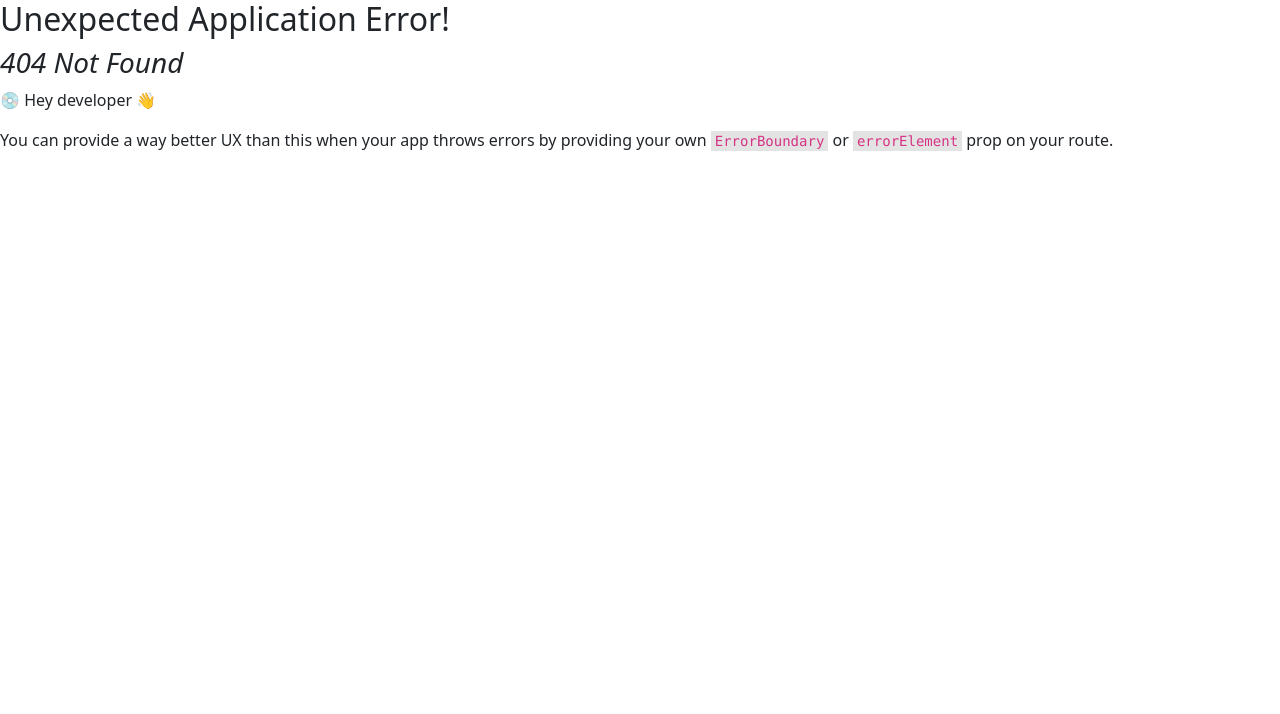
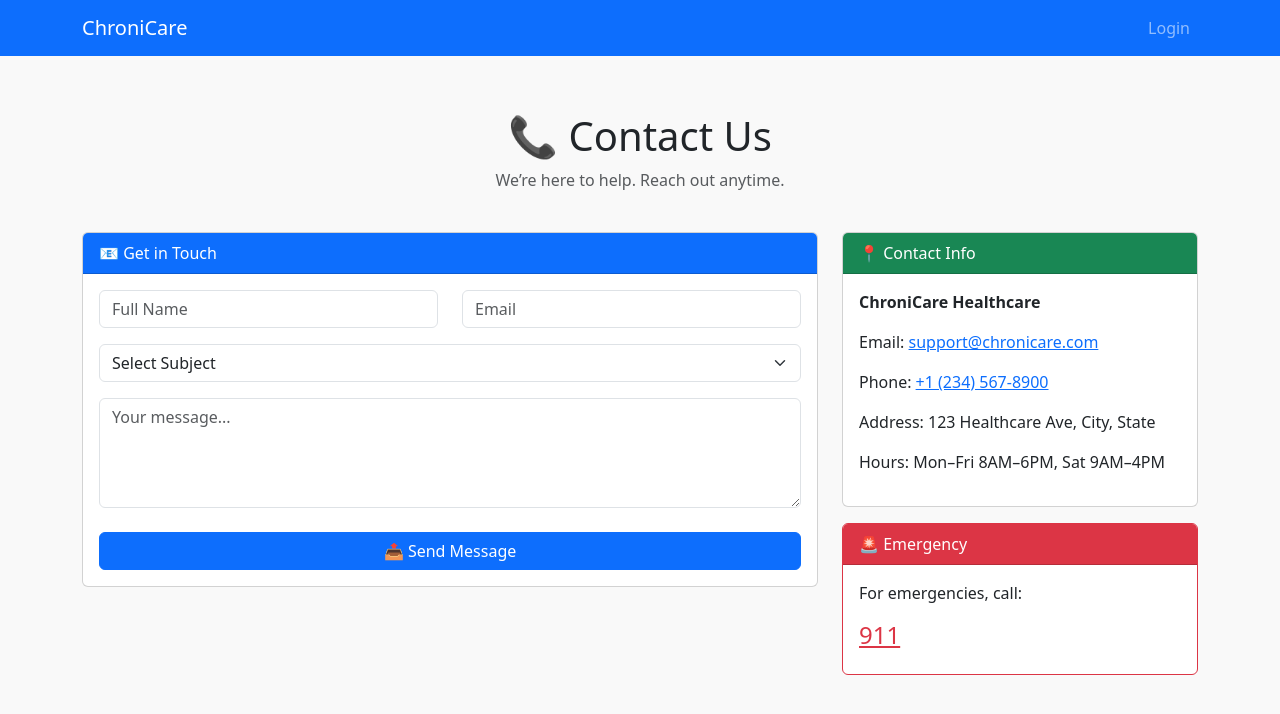
Before and after one commit to ajayygurjar/ChroniCare, a React (Vite) app: page /contact in a window 1280 px wide. Before the commit this address had no page. Shown: the top 714 px of the page. Built offline with nearby package versions, Linux system fonts and the light colour scheme.

Commit message:
Working Contact Page

```diff
--- /dev/null
+++ b/src/Pages/ContactPage.jsx
@@ -0,0 +1,126 @@
+import React, { useState, useEffect } from 'react';
+import { Container, Row, Col, Card, Form, Button, Alert } from 'react-bootstrap';
+
+const ContactPage = () => {
+  const [formData, setFormData] = useState({ name: '', email: '', subject: '', message: '' });
+  const [showAlert, setShowAlert] = useState(false);
+
+  useEffect(() => {
+    if (showAlert) {
+      const timer = setTimeout(() => setShowAlert(false), 5000);
+      return () => clearTimeout(timer);
+    }
+  }, [showAlert]);
+
+  const handleChange = (e) => {
+    setFormData({ ...formData, [e.target.name]: e.target.value });
+  };
+
+  const handleSubmit = (e) => {
+    e.preventDefault();
+    setShowAlert(true);
+    setFormData({ name: '', email: '', subject: '', message: '' });
+  };
+
+  return (
+    <Container className="mt-4">
+      <Row className="mb-4 text-center">
+        <Col>
+          <h1>📞 Contact Us</h1>
+          <p className="text-muted">We’re here to help. Reach out anytime.</p>
+        </Col>
+      </Row>
+
+      {showAlert && <Alert variant="success">✅ Message sent successfully!</Alert>}
+
+      <Row>
+        <Col lg={8}>
+          <Card>
+            <Card.Header className="bg-primary text-white">📧 Get in Touch</Card.Header>
+            <Card.Body>
+              <Form onSubmit={handleSubmit}>
+                <Row>
+                  <Col md={6}>
+                    <Form.Group className="mb-3">
+                      <Form.Control
+                        type="text"
+                        name="name"
+                        value={formData.name}
+                        onChange={handleChange}
+                        placeholder="Full Name"
+                        required
+                      />
+                    </Form.Group>
+                  </Col>
+                  <Col md={6}>
+                    <Form.Group className="mb-3">
+                      <Form.Control
+                        type="email"
+                        name="email"
+                        value={formData.email}
+                        onChange={handleChange}
+                        placeholder="Email"
+                        required
+                      />
+                    </Form.Group>
+                  </Col>
+                </Row>
+
+                <Form.Group className="mb-3">
+                  <Form.Select name="subject" value={formData.subject} onChange={handleChange} required>
+                    <option value="">Select Subject</option>
+                    <option>General Inquiry</option>
+                    <option>Technical Support</option>
+                    <option>Appointment Help</option>
+                    <option>Billing</option>
+                    <option>Feedback</option>
+                    <option>Other</option>
+                  </Form.Select>
+                </Form.Group>
+
+                <Form.Group className="mb-4">
+                  <Form.Control
+                    as="textarea"
+                    rows={4}
+                    name="message"
+                    value={formData.message}
+                    onChange={handleChange}
+                    placeholder="Your message..."
+                    required
+                  />
+                </Form.Group>
+
+                <Button type="submit" variant="primary" className="w-100">
+                  📤 Send Message
+                </Button>
+              </Form>
+            </Card.Body>
+          </Card>
+        </Col>
+
+        <Col lg={4}>
+          <Card>
+            <Card.Header className="bg-success text-white">📍 Contact Info</Card.Header>
+            <Card.Body>
+              <p><strong>ChroniCare Healthcare</strong></p>
+              <p>Email: <a href="mailto:support@chronicare.com">support@chronicare.com</a></p>
+              <p>Phone: <a href="tel:+1234567890">+1 (234) 567-8900</a></p>
+              <p>Address: 123 Healthcare Ave, City, State</p>
+              <p>Hours: Mon–Fri 8AM–6PM, Sat 9AM–4PM</p>
+            </Card.Body>
+          </Card>
+
+          <Card className="mt-3 border-danger">
+            <Card.Header className="bg-danger text-white">🚨 Emergency</Card.Header>
+            <Card.Body>
+              <p>For emergencies, call:</p>
+              <h4><a href="tel:911" className="text-danger">911</a></h4>
+            </Card.Body>
+          </Card>
+        </Col>
+      </Row>
+    </Container>
+  );
+};
+
+export default ContactPage;
--- a/src/components/Patient/PatientDashboard.jsx
+++ b/src/components/Patient/PatientDashboard.jsx
@@ -59,14 +59,9 @@ const PatientDashboard = () => {
       buttonProps: { as: Link, to: "/patient/history", variant: "success" }
     },
     {
-      icon: "💊",
-      label: "Prescriptions",
-      buttonProps: {  as: Link, to: "/patient/prescriptions", variant: "info" }
-    },
-    {
       icon: "📞",
       label: "Contact",
-      buttonProps: { variant: "warning" }
+      buttonProps: {  as: Link, to: "/contact", variant: "warning" }
     }
   ];
 
```
Also changed, not shown: src/App.jsx (+22 -9 lines).
